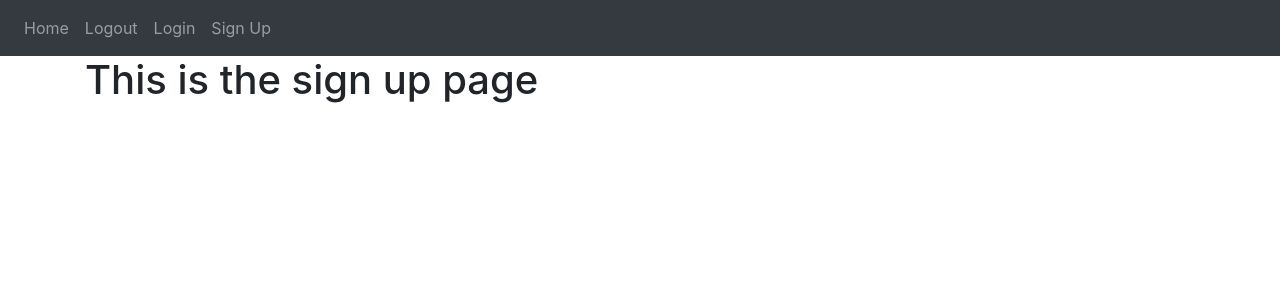
After one commit to revortios/Flask-Web-Application, a Flask app: template Flask Web Application/Website/templates/sign_up.html in a window 1280 px wide. The commit adds this page. Shown: the top 300 px of the page. Run offline with Flask 3, Linux system fonts and the light colour scheme; the template is opened without the code that fills it, so the values that code supplies are empty; some libraries are stand-ins or nearby versions.

Commit message:
html changes

```diff
--- a/Flask Web Application/Website/auth.py
+++ b/Flask Web Application/Website/auth.py
@@ -1,10 +1,10 @@
-from flask import Blueprint
+from flask import Blueprint, render_template
 
 auth = Blueprint('auth', __name__)
 
 @auth.route('/login')
 def login():
-    return " <p>Login</p>"
+    return render_template("login.html", text="Testing")
 
 @auth.route('/logout')
 def logout():
@@ -12,4 +12,4 @@ def logout():
 
 @auth.route('/sign-up')
 def sign_up():
-    return "<p>Sign up</p>"
+    return render_template("sign_up.html")
--- a/Flask Web Application/Website/templates/base.html
+++ b/Flask Web Application/Website/templates/base.html
@@ -36,8 +36,7 @@
         </div>
       </nav>
       <div class="container">
-      {% block content %}
-      {% endblock %}
+      {% block content %}{% endblock %}
       </div>
 
 
--- a/Flask Web Application/Website/templates/home.html
+++ b/Flask Web Application/Website/templates/home.html
@@ -1 +1,5 @@
 {% extends "base.html" %} {% block title %}Home{% endblock %}
+
+{% block content %}
+<h1>This is the home page</h1>
+{% endblock %}
--- /dev/null
+++ b/Flask Web Application/Website/templates/login.html
@@ -0,0 +1,5 @@
+{% extends "base.html" %} {% block title %}Login{% endblock %}
+
+{% block content %}
+<h1>This is the login page</h1>
+{{ text }} {% endblock %}
--- /dev/null
+++ b/Flask Web Application/Website/templates/sign_up.html
@@ -0,0 +1,5 @@
+{% extends "base.html" %} {% block title %}Sign Up{% endblock %}
+
+{% block content %}
+<h1>This is the sign up page</h1>
+{% endblock %}
```
